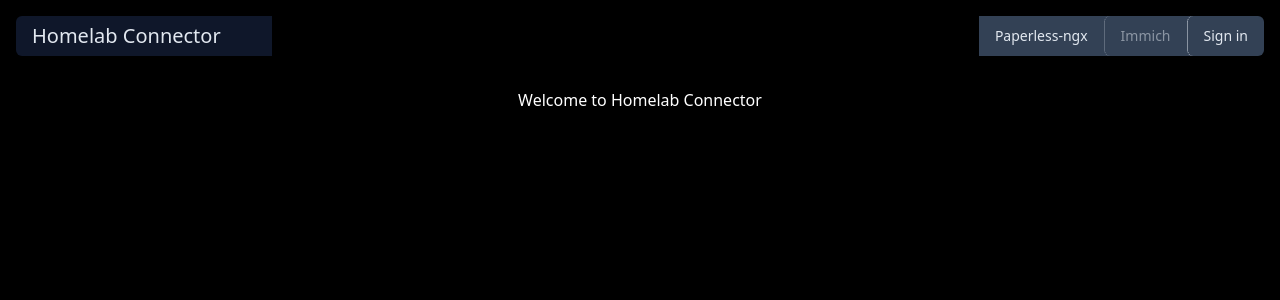
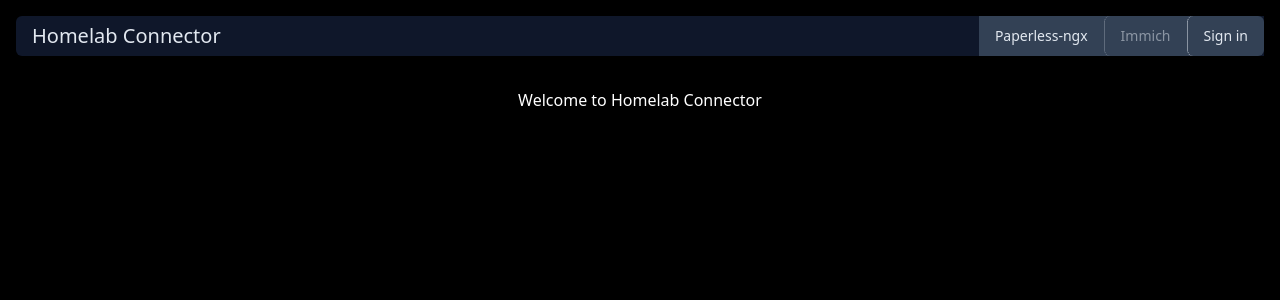
Before and after one commit to aamirazad/homelab-connector, a Next.js app: page / in a window 1280 px wide. Shown: the top 300 px of the page. Built offline with nearby package versions, Linux system fonts and the light colour scheme; no server answers.

Commit message:
fix: broken topnav background

```diff
--- a/src/app/_components/topnav.tsx
+++ b/src/app/_components/topnav.tsx
@@ -5,8 +5,8 @@ import { buttonVariants } from "~/components/ui/button";
 
 export function TopNav() {
   return (
-    <nav className="flex flex-wrap w-full items-center justify-between p-4 text-xl">
-      <div className="flex w-64 rounded-bl-md rounded-tl-md bg-slate-900">
+    <nav className="m-4 flex h-10 flex-wrap items-center justify-between rounded-bl-md rounded-tl-md bg-slate-900 text-xl">
+      <div className="flex w-64">
         <Link
           href="/"
           className={`${buttonVariants({ variant: "link" })} text-xl font-bold text-slate-200`}
@@ -23,14 +23,16 @@ export function TopNav() {
         </Link>
         <Link
           href="immich"
-          className={`${buttonVariants({ variant: "link" })} text-slate-200 pointer-events-none`}
+          className={`${buttonVariants({ variant: "link" })} pointer-events-none text-slate-200`}
           style={{ opacity: 0.5 }}
           aria-disabled="true"
           tabIndex={-1}
         >
           Immich
         </Link>
-        <div className={`${buttonVariants({ variant: "link" })} text-slate-200` }>
+        <div
+          className={`${buttonVariants({ variant: "link" })} text-slate-200`}
+        >
           <SignedOut>
             <SignInButton />
           </SignedOut>
```
